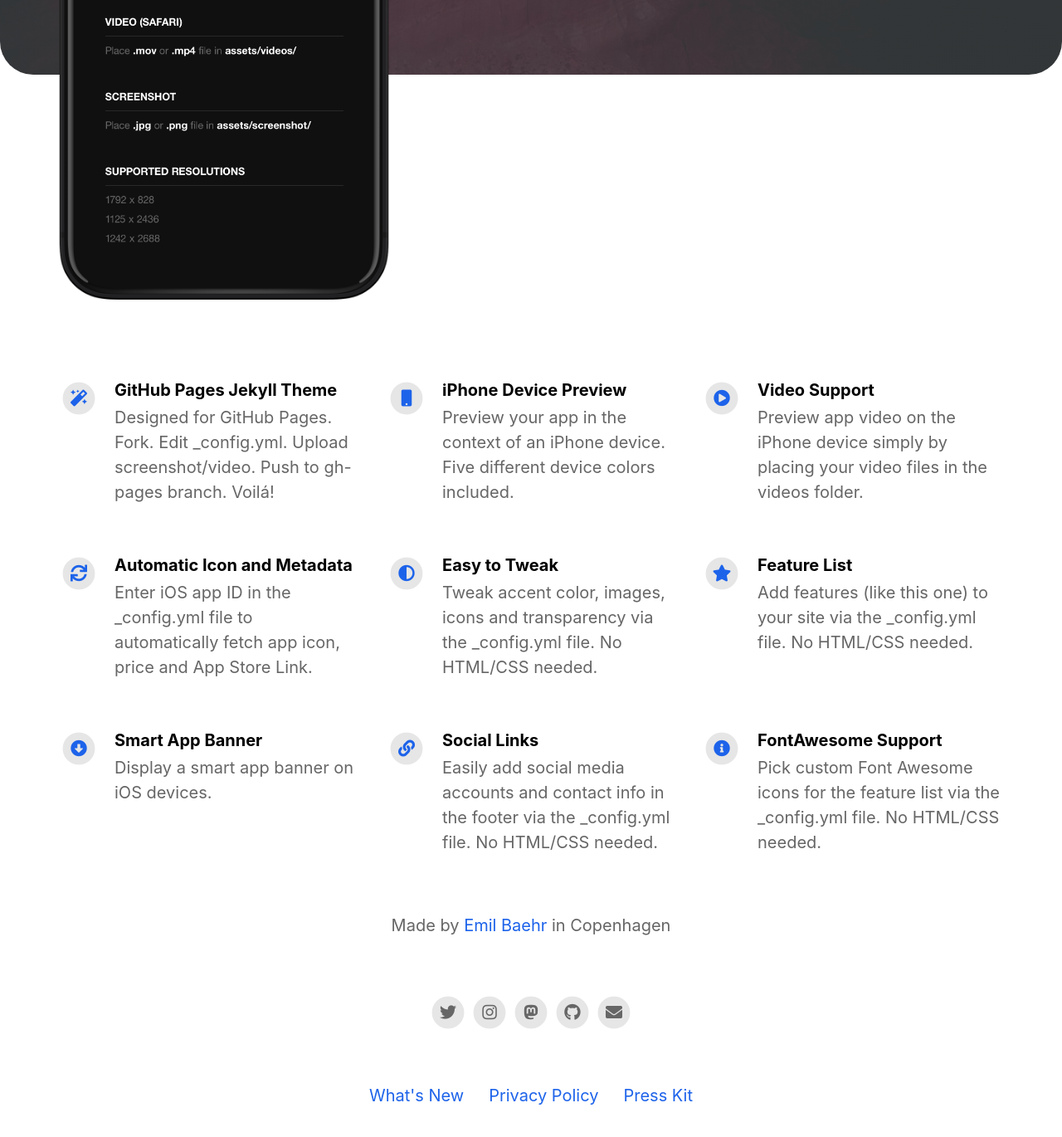
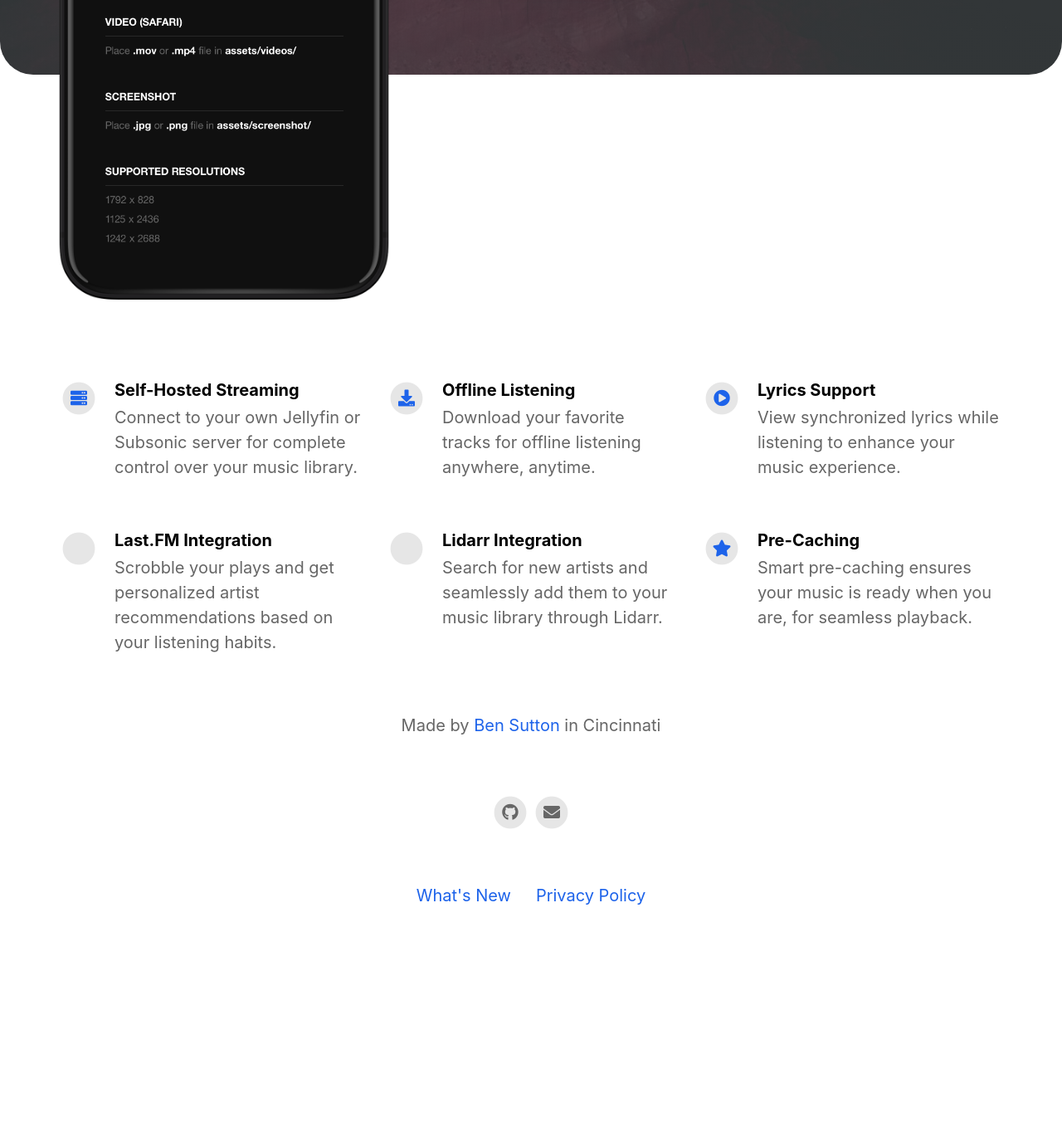
Before and after one commit to Zeus-3x/mindfuzz-landing-page, a Jekyll site: the page built from index.html, in a window 1280 px wide and 1400 px high, scrolled down 624 px. Shown: the top 1370 px of the window at 83% size. Built offline with Jekyll 4.4.1, drawn with Linux system fonts in a browser that asks for light colours; nearby versions of some CDN libraries; after the commit the page ends 1783 px from its top, so only the background shows below that; some of the changed text lies outside the part shown.

Commit message:
update config.yaml

```diff
--- a/_config.yml
+++ b/_config.yml
@@ -1,82 +1,66 @@
 #page title
-page_title                                :                                           # Automatically populates with app name if not set and if iOS app ID is set. Otherwise enter manually.
+page_title                                : mindfuzz                                          # Automatically populates with app name if not set and if iOS app ID is set. Otherwise enter manually.
 
 # App Info
-ios_app_id                                : 1234793120                                # Required. Enter iOS app ID to automatically populate name, price and icons (e.g. 718043190).
+ios_app_id                                :                                 # Required. Enter iOS app ID to automatically populate name, price and icons (e.g. 718043190).
 ios_app_country                           : us                                        # Required outside USA. Enter 2 letter country code as in https://en.wikipedia.org/wiki/ISO_3166-1_alpha-2
 
 appstore_link                             :                                           # Automatically populates if not set and if iOS app ID is set. Otherwise enter manually.
 playstore_link                            :                                           # Enter Google Play Store URL.
-presskit_download_link                    : https://emilbaehr.com                                          # Enter a link to downloadable file or (e.g. public Dropbox link to a .zip file).
+presskit_download_link                    :                                         # Enter a link to downloadable file or (e.g. public Dropbox link to a .zip file).
                                                                                       # Or upload your press kit file to assets and set path accordingly (e.g. "assets/your_press_kit.zip").
 
-app_icon                                  : # assets/appicon.png                      # Automatically populates if not set and if iOS app ID is set.  Otherwise enter path to icon file manually.
-app_name                                  :                                           # Automatically populates if not set and if iOS app ID is set.  Otherwise enter manually.
+app_icon                                  : assets/appicon.png                      # Automatically populates if not set and if iOS app ID is set.  Otherwise enter path to icon file manually.
+app_name                                  : mindfuzz                                          # Automatically populates if not set and if iOS app ID is set.  Otherwise enter manually.
 app_price                                 :                                           # Automatically populates if not set and if iOS app ID is set.  Otherwise enter manually.
-app_description                           : Write a short tagline for your app.
+app_description                           : A powerful music streaming app for your self-hosted Jellyfin or Subsonic server.
 
 enable_smart_app_banner                   : true                                      # Set to true to show a smart app banner at top of page on mobile devices.
 
 
 
 # Information About Yourself
-your_name                                 : Emil Baehr
-your_link                                 : https://emilbaehr.com
-your_city                                 : Copenhagen
-email_address                             : emil.baehr@gmail.com
+your_name                                 : Ben Sutton
+your_link                                 : https://sutt.sh
+your_city                                 : Cincinnati
+email_address                             : ben@sutt.sh
 linkedin_username                         :
 linkedin_company                          :
 facebook_username                         :
-instagram_username                        : ebaehr
-twitter_username                          : ebaehr
-github_username                           : emilbaehr
+instagram_username                        :
+twitter_username                          :
+github_username                           : Zeus-3x
 youtube_username                          :
-mastodon_link                             : https://mastodon.social/@ebaehr
+mastodon_link                             :
 
 
 
 # Feature List                            Edit, add or remove features to be presented.
 features                                  :
 
-  - title                                 : GitHub Pages Jekyll Theme
-    description                           : Designed for GitHub Pages. Fork. Edit _config.yml. Upload screenshot/video. Push to gh-pages branch. Voilá!
-    fontawesome_icon_name                 : magic
+  - title                                 : Self-Hosted Streaming
+    description                           : Connect to your own Jellyfin or Subsonic server for complete control over your music library.
+    fontawesome_icon_name                 : server
 
-  - title                                 : iPhone Device Preview
-    description                           : Preview your app in the context of an iPhone device. Five different device colors included.
-    fontawesome_icon_name                 : mobile
+  - title                                 : Offline Listening
+    description                           : Download your favorite tracks for offline listening anywhere, anytime.
+    fontawesome_icon_name                 : download
 
-  - title                                 : Video Support
-    description                           : Preview app video on the iPhone device simply by placing your video files in the videos folder.
+  - title                                 : Lyrics Support
+    description                           : View synchronized lyrics while listening to enhance your music experience.
     fontawesome_icon_name                 : play-circle
 
-  - title                                 : Automatic Icon and Metadata
-    description                           : Enter iOS app ID in the _config.yml file to automatically fetch app icon, price and App Store Link.
-    fontawesome_icon_name                 : sync
+  - title                                 : Last.FM Integration
+    description                           : Scrobble your plays and get personalized artist recommendations based on your listening habits.
+    fontawesome_icon_name                 : chart-column
 
-  - title                                 : Easy to Tweak
-    description                           : Tweak accent color, images, icons and transparency via the _config.yml file. No HTML/CSS needed.
-    fontawesome_icon_name                 : adjust
+  - title                                 : Lidarr Integration
+    description                           : Search for new artists and seamlessly add them to your music library through Lidarr.
+    fontawesome_icon_name                 : searchengin
 
-  - title                                 : Feature List
-    description                           : Add features (like this one) to your site via the _config.yml file. No HTML/CSS needed.
+  - title                                 : Pre-Caching
+    description                           : Smart pre-caching ensures your music is ready when you are, for seamless playback.
     fontawesome_icon_name                 : star
-
-  - title                                 : Smart App Banner
-    description                           : Display a smart app banner on iOS devices.
-    fontawesome_icon_name                 : arrow-alt-circle-down
-
-  - title                                 : Social Links
-    description                           : Easily add social media accounts and contact info in the footer via the _config.yml file. No HTML/CSS needed.
-    fontawesome_icon_name                 : link
-
-  - title                                 : FontAwesome Support
-    description                           : Pick custom Font Awesome icons for the feature list via the _config.yml file. No HTML/CSS needed.
-    fontawesome_icon_name                 : info-circle
-
-  - title                                 : # New Feature Title
-    description                           : # New Feature Description
-    fontawesome_icon_name                 : # Enter Font Awesome icon name (e.g. star). Find icons on fontawesome.com/icons.
 
 
 
```
